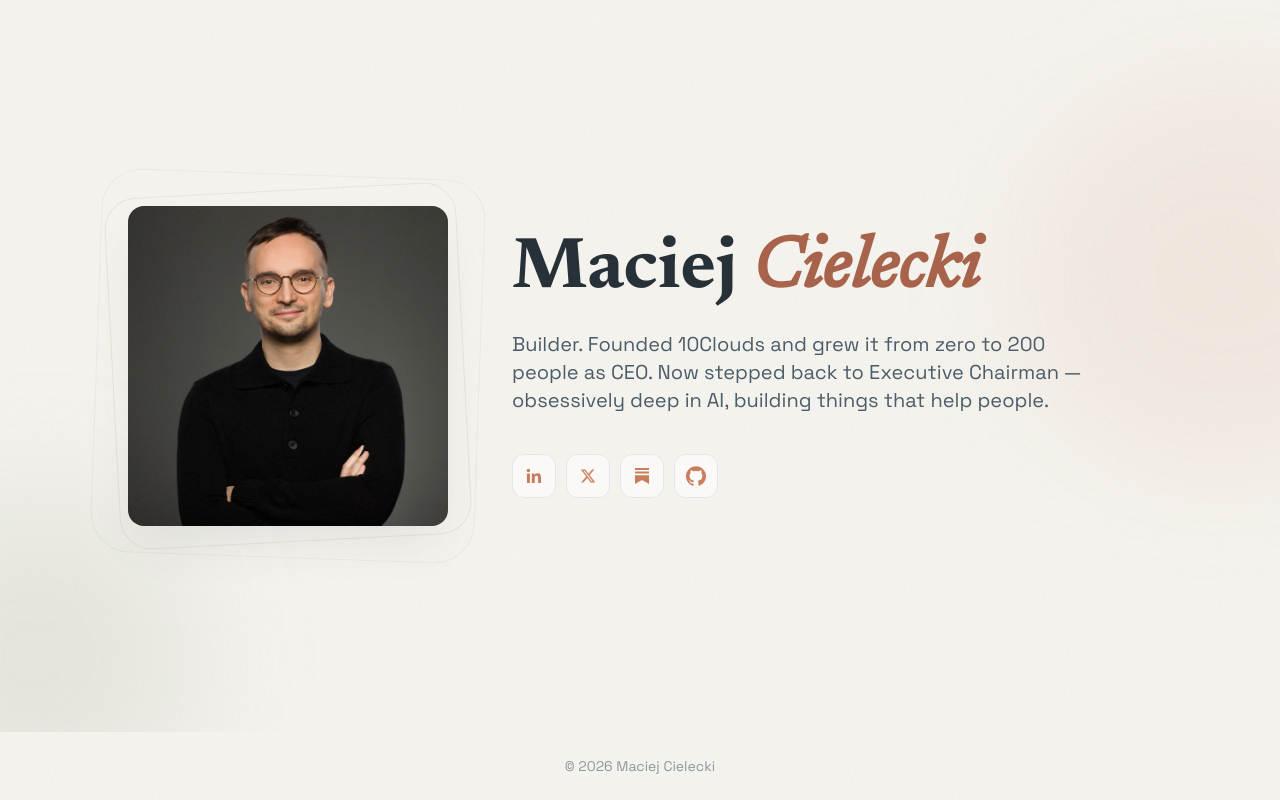
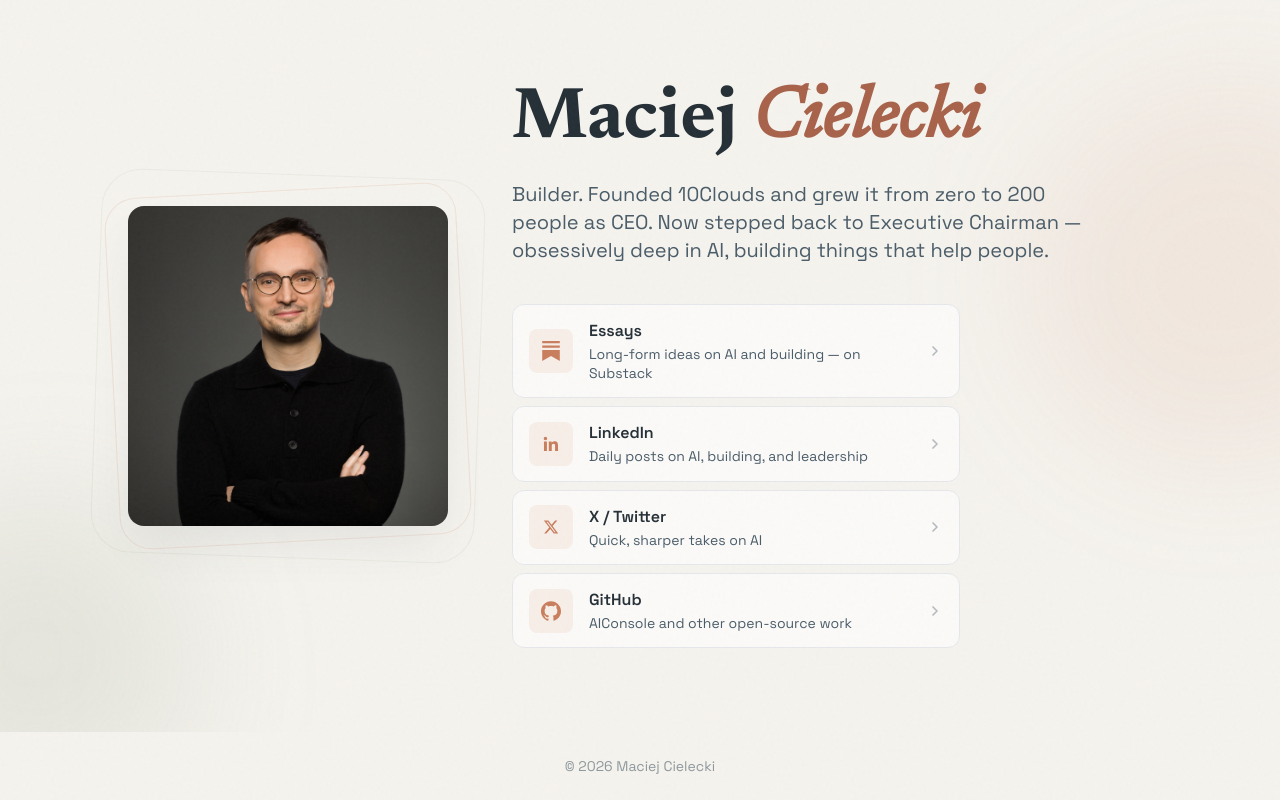
Before and after one commit to cielecki/cielecki-landing, an Astro site: page / in a window 1280 px wide. Built offline with nearby package versions, Linux system fonts and the light colour scheme; Astro itself is replaced by a stand-in of ours.

Commit message:
redesign(hero): convert icon row to vertical card list with descriptions
Each link is now a full-width card with icon, title, one-line description,
and chevron. Substack is renamed "Essays" with subtitle "Long-form ideas
on AI and building — on Substack" so visitors who don't know Substack
understand it's a blog.

Order: Essays first (highest-value, least-discoverable today), then
LinkedIn / X / GitHub. Layout is vertical and scales naturally as more
sections are added later.

```diff
--- a/src/pages/index.astro
+++ b/src/pages/index.astro
@@ -32,18 +32,49 @@ import BaseLayout from '../layouts/BaseLayout.astro';
           Builder. Founded 10Clouds and grew it from zero to 200 people as CEO. Now stepped back to Executive Chairman &mdash; obsessively deep in AI, building things that help people.
         </p>
 
-        <div class="flex gap-2.5 justify-center lg:justify-start animate-fade-in-up-d2">
-          <a href="https://linkedin.com/in/cielecki" target="_blank" rel="noopener" aria-label="LinkedIn" title="LinkedIn" class="inline-flex items-center justify-center w-11 h-11 bg-white/60 backdrop-blur border border-charcoal/8 rounded-xl text-terracotta hover:bg-white hover:-translate-y-0.5 hover:shadow-md transition-all">
-            <svg viewBox="0 0 24 24" fill="currentColor" class="w-5 h-5"><path d="M20.447 20.452h-3.554v-5.569c0-1.328-.027-3.037-1.852-3.037-1.853 0-2.136 1.445-2.136 2.939v5.667H9.351V9h3.414v1.561h.046c.477-.9 1.637-1.85 3.37-1.85 3.601 0 4.267 2.37 4.267 5.455v6.286zM5.337 7.433c-1.144 0-2.063-.926-2.063-2.065 0-1.138.92-2.063 2.063-2.063 1.14 0 2.064.925 2.064 2.063 0 1.139-.925 2.065-2.064 2.065zm1.782 13.019H3.555V9h3.564v11.452z"/></svg>
+        <div class="flex flex-col gap-2 max-w-md mx-auto lg:mx-0 animate-fade-in-up-d2">
+          <a href="https://cielecki.substack.com" target="_blank" rel="noopener" class="group flex items-center gap-4 px-4 py-3.5 bg-white/60 backdrop-blur border border-charcoal/8 rounded-xl text-left hover:bg-white hover:-translate-y-0.5 hover:shadow-md transition-all">
+            <div class="flex-shrink-0 w-11 h-11 flex items-center justify-center bg-terracotta/10 rounded-lg text-terracotta">
+              <svg viewBox="0 0 24 24" fill="currentColor" class="w-5 h-5"><path d="M22.539 8.242H1.46V5.406h21.08v2.836zM1.46 10.812V24L12 18.11 22.54 24V10.812H1.46zM22.54 0H1.46v2.836h21.08V0z"/></svg>
+            </div>
+            <div class="flex-1 min-w-0">
+              <div class="font-semibold text-charcoal-dark">Essays</div>
+              <div class="text-sm text-charcoal-light leading-snug mt-0.5">Long-form ideas on AI and building &mdash; on Substack</div>
+            </div>
+            <svg viewBox="0 0 24 24" fill="none" stroke="currentColor" stroke-width="2.5" stroke-linecap="round" stroke-linejoin="round" class="flex-shrink-0 w-4 h-4 text-charcoal-light/40 group-hover:text-terracotta group-hover:translate-x-0.5 transition-all"><polyline points="9 18 15 12 9 6"/></svg>
           </a>
-          <a href="https://x.com/mcielecki" target="_blank" rel="noopener" aria-label="X / Twitter" title="X / Twitter" class="inline-flex items-center justify-center w-11 h-11 bg-white/60 backdrop-blur border border-charcoal/8 rounded-xl text-terracotta hover:bg-white hover:-translate-y-0.5 hover:shadow-md transition-all">
-            <svg viewBox="0 0 24 24" fill="currentColor" class="w-4 h-4"><path d="M18.244 2.25h3.308l-7.227 8.26 8.502 11.24H16.17l-5.214-6.817L4.99 21.75H1.68l7.73-8.835L1.254 2.25H8.08l4.713 6.231zm-1.161 17.52h1.833L7.084 4.126H5.117z"/></svg>
+
+          <a href="https://linkedin.com/in/cielecki" target="_blank" rel="noopener" class="group flex items-center gap-4 px-4 py-3.5 bg-white/60 backdrop-blur border border-charcoal/8 rounded-xl text-left hover:bg-white hover:-translate-y-0.5 hover:shadow-md transition-all">
+            <div class="flex-shrink-0 w-11 h-11 flex items-center justify-center bg-terracotta/10 rounded-lg text-terracotta">
+              <svg viewBox="0 0 24 24" fill="currentColor" class="w-5 h-5"><path d="M20.447 20.452h-3.554v-5.569c0-1.328-.027-3.037-1.852-3.037-1.853 0-2.136 1.445-2.136 2.939v5.667H9.351V9h3.414v1.561h.046c.477-.9 1.637-1.85 3.37-1.85 3.601 0 4.267 2.37 4.267 5.455v6.286zM5.337 7.433c-1.144 0-2.063-.926-2.063-2.065 0-1.138.92-2.063 2.063-2.063 1.14 0 2.064.925 2.064 2.063 0 1.139-.925 2.065-2.064 2.065zm1.782 13.019H3.555V9h3.564v11.452z"/></svg>
+            </div>
+            <div class="flex-1 min-w-0">
+              <div class="font-semibold text-charcoal-dark">LinkedIn</div>
+              <div class="text-sm text-charcoal-light leading-snug mt-0.5">Daily posts on AI, building, and leadership</div>
+            </div>
+            <svg viewBox="0 0 24 24" fill="none" stroke="currentColor" stroke-width="2.5" stroke-linecap="round" stroke-linejoin="round" class="flex-shrink-0 w-4 h-4 text-charcoal-light/40 group-hover:text-terracotta group-hover:translate-x-0.5 transition-all"><polyline points="9 18 15 12 9 6"/></svg>
           </a>
-          <a href="https://cielecki.substack.com" target="_blank" rel="noopener" aria-label="Substack" title="Substack" class="inline-flex items-center justify-center w-11 h-11 bg-white/60 backdrop-blur border border-charcoal/8 rounded-xl text-terracotta hover:bg-white hover:-translate-y-0.5 hover:shadow-md transition-all">
-            <svg viewBox="0 0 24 24" fill="currentColor" class="w-4 h-4"><path d="M22.539 8.242H1.46V5.406h21.08v2.836zM1.46 10.812V24L12 18.11 22.54 24V10.812H1.46zM22.54 0H1.46v2.836h21.08V0z"/></svg>
+
+          <a href="https://x.com/mcielecki" target="_blank" rel="noopener" class="group flex items-center gap-4 px-4 py-3.5 bg-white/60 backdrop-blur border border-charcoal/8 rounded-xl text-left hover:bg-white hover:-translate-y-0.5 hover:shadow-md transition-all">
+            <div class="flex-shrink-0 w-11 h-11 flex items-center justify-center bg-terracotta/10 rounded-lg text-terracotta">
+              <svg viewBox="0 0 24 24" fill="currentColor" class="w-4 h-4"><path d="M18.244 2.25h3.308l-7.227 8.26 8.502 11.24H16.17l-5.214-6.817L4.99 21.75H1.68l7.73-8.835L1.254 2.25H8.08l4.713 6.231zm-1.161 17.52h1.833L7.084 4.126H5.117z"/></svg>
+            </div>
+            <div class="flex-1 min-w-0">
+              <div class="font-semibold text-charcoal-dark">X / Twitter</div>
+              <div class="text-sm text-charcoal-light leading-snug mt-0.5">Quick, sharper takes on AI</div>
+            </div>
+            <svg viewBox="0 0 24 24" fill="none" stroke="currentColor" stroke-width="2.5" stroke-linecap="round" stroke-linejoin="round" class="flex-shrink-0 w-4 h-4 text-charcoal-light/40 group-hover:text-terracotta group-hover:translate-x-0.5 transition-all"><polyline points="9 18 15 12 9 6"/></svg>
           </a>
-          <a href="https://github.com/cielecki" target="_blank" rel="noopener" aria-label="GitHub" title="GitHub" class="inline-flex items-center justify-center w-11 h-11 bg-white/60 backdrop-blur border border-charcoal/8 rounded-xl text-terracotta hover:bg-white hover:-translate-y-0.5 hover:shadow-md transition-all">
-            <svg viewBox="0 0 24 24" fill="currentColor" class="w-5 h-5"><path d="M12 .297c-6.63 0-12 5.373-12 12 0 5.303 3.438 9.8 8.205 11.385.6.113.82-.258.82-.577 0-.285-.01-1.04-.015-2.04-3.338.724-4.042-1.61-4.042-1.61C4.422 18.07 3.633 17.7 3.633 17.7c-1.087-.744.084-.729.084-.729 1.205.084 1.838 1.236 1.838 1.236 1.07 1.835 2.809 1.305 3.495.998.108-.776.417-1.305.76-1.605-2.665-.3-5.466-1.332-5.466-5.93 0-1.31.465-2.38 1.235-3.22-.135-.303-.54-1.523.105-3.176 0 0 1.005-.322 3.3 1.23.96-.267 1.98-.4 3-.405 1.02.005 2.04.138 3 .405 2.28-1.552 3.285-1.23 3.285-1.23.645 1.653.24 2.873.12 3.176.765.84 1.23 1.91 1.23 3.22 0 4.61-2.805 5.625-5.475 5.92.42.36.81 1.096.81 2.22 0 1.606-.015 2.896-.015 3.286 0 .315.21.69.825.57C20.565 22.092 24 17.592 24 12.297c0-6.627-5.373-12-12-12"/></svg>
+
+          <a href="https://github.com/cielecki" target="_blank" rel="noopener" class="group flex items-center gap-4 px-4 py-3.5 bg-white/60 backdrop-blur border border-charcoal/8 rounded-xl text-left hover:bg-white hover:-translate-y-0.5 hover:shadow-md transition-all">
+            <div class="flex-shrink-0 w-11 h-11 flex items-center justify-center bg-terracotta/10 rounded-lg text-terracotta">
+              <svg viewBox="0 0 24 24" fill="currentColor" class="w-5 h-5"><path d="M12 .297c-6.63 0-12 5.373-12 12 0 5.303 3.438 9.8 8.205 11.385.6.113.82-.258.82-.577 0-.285-.01-1.04-.015-2.04-3.338.724-4.042-1.61-4.042-1.61C4.422 18.07 3.633 17.7 3.633 17.7c-1.087-.744.084-.729.084-.729 1.205.084 1.838 1.236 1.838 1.236 1.07 1.835 2.809 1.305 3.495.998.108-.776.417-1.305.76-1.605-2.665-.3-5.466-1.332-5.466-5.93 0-1.31.465-2.38 1.235-3.22-.135-.303-.54-1.523.105-3.176 0 0 1.005-.322 3.3 1.23.96-.267 1.98-.4 3-.405 1.02.005 2.04.138 3 .405 2.28-1.552 3.285-1.23 3.285-1.23.645 1.653.24 2.873.12 3.176.765.84 1.23 1.91 1.23 3.22 0 4.61-2.805 5.625-5.475 5.92.42.36.81 1.096.81 2.22 0 1.606-.015 2.896-.015 3.286 0 .315.21.69.825.57C20.565 22.092 24 17.592 24 12.297c0-6.627-5.373-12-12-12"/></svg>
+            </div>
+            <div class="flex-1 min-w-0">
+              <div class="font-semibold text-charcoal-dark">GitHub</div>
+              <div class="text-sm text-charcoal-light leading-snug mt-0.5">AIConsole and other open-source work</div>
+            </div>
+            <svg viewBox="0 0 24 24" fill="none" stroke="currentColor" stroke-width="2.5" stroke-linecap="round" stroke-linejoin="round" class="flex-shrink-0 w-4 h-4 text-charcoal-light/40 group-hover:text-terracotta group-hover:translate-x-0.5 transition-all"><polyline points="9 18 15 12 9 6"/></svg>
           </a>
         </div>
       </div>
```
